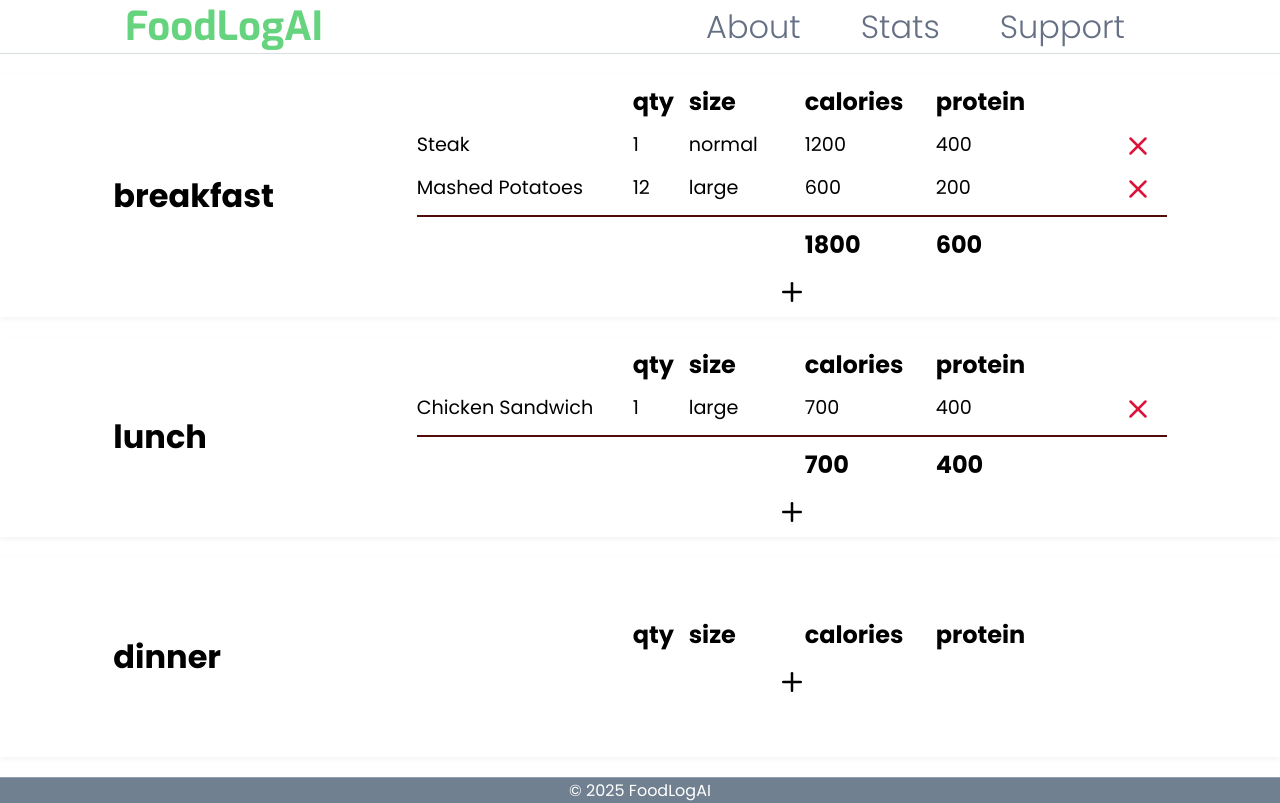
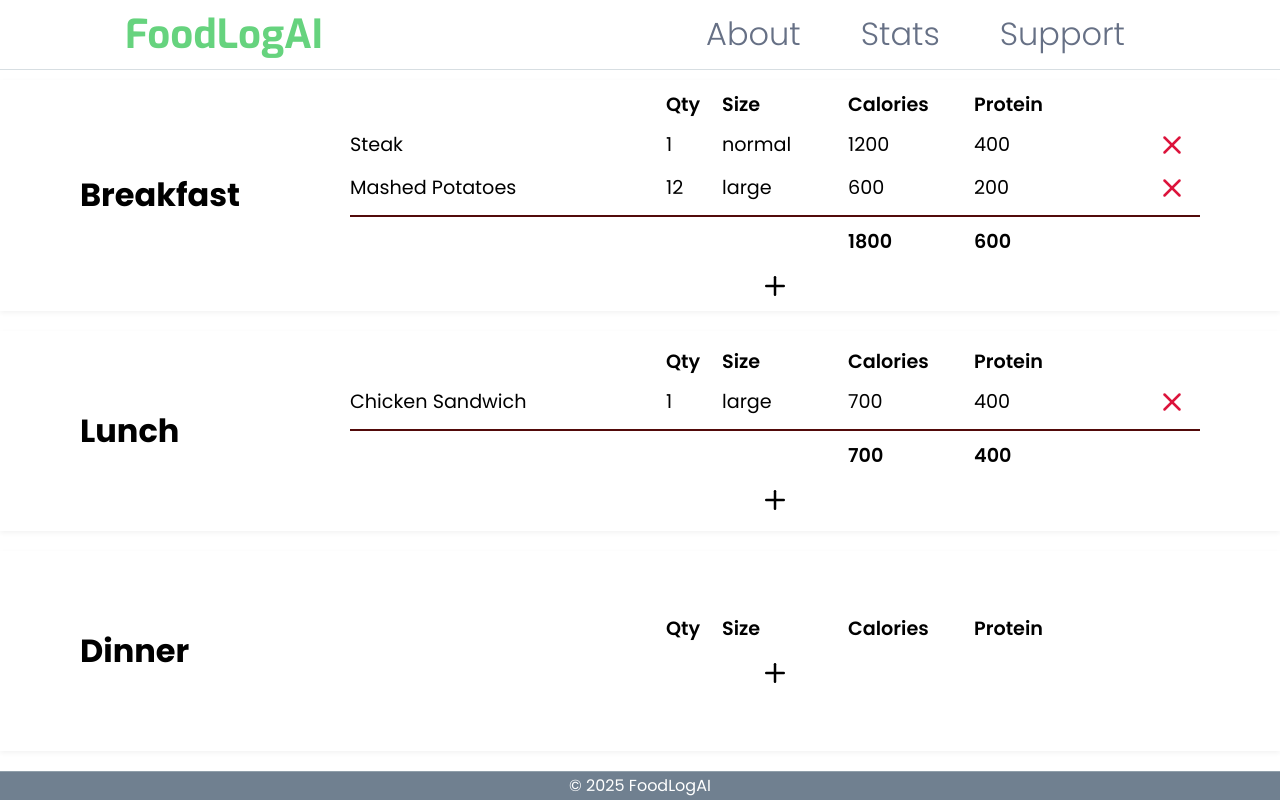
Before and after one commit to taujeng/diet, a Next.js app: page / in a window 1280 px wide. Built offline with nearby package versions, Linux system fonts and the light colour scheme.

Commit message:
style: adjust some layouts

```diff
--- a/src/app/components/meal/Meal.tsx
+++ b/src/app/components/meal/Meal.tsx
@@ -107,10 +107,10 @@ const Meal = ( {title, data, updateMeal}) => {
       <div className="meal-content">
         <div className="meal-label">
           <div className="label-name"></div>
-          <div className="label-quantity">qty</div>
-          <div className="label-size">size</div>
-          <div className="label-calories">calories</div>
-          <div className="label-protein">protein</div>
+          <div className="label-quantity">Qty</div>
+          <div className="label-size">Size</div>
+          <div className="label-calories">Calories</div>
+          <div className="label-protein">Protein</div>
           <div className="label-options"></div>
         </div>
         {data && data.map((meal, i) => (
--- a/src/app/components/meal/meal.css
+++ b/src/app/components/meal/meal.css
@@ -1,5 +1,5 @@
 .meal-container {
-  margin: 20px 0;
+  margin: 10px 0 20px;
   padding: 10px;
   min-height: 200px;
   display: flex;
@@ -16,22 +16,22 @@
   border: 1px red solid;
 }
 .meal-container .meal-content .meal-label {
-  width: 750px;
+  width: 850px;
   display: flex;
-  font-size: 1.5em;
-  font-weight: bold;
+  font-size: 1.2em;
+  font-weight: 600;
   justify-content: center;
   gap: 1rem;
 }
 .meal-container .meal-content .meal-label .label-name {
-  width: 200px;
+  width: 300px;
 }
 .meal-container .meal-content .meal-label .label-quantity {
   width: 40px;
 }
 .meal-container .meal-content .meal-label .label-size {
   flex: 1;
-  max-width: 100px;
+  width: 100px;
 }
 .meal-container .meal-content .meal-label .label-calories {
   flex: 1;
--- a/src/app/components/meal/meal.scss
+++ b/src/app/components/meal/meal.scss
@@ -1,5 +1,5 @@
 .meal-container {
-  margin: 20px 0;
+  margin: 10px 0 20px;
   padding: 10px;
   min-height: 200px;
   display: flex;
@@ -16,15 +16,15 @@
   }
   .meal-content {
     .meal-label {
-      width: 750px;
+      width: 850px;
       display: flex;
-      font-size: 1.5em;
-      font-weight: bold;
+      font-size: 1.2em;
+      font-weight: 600;
       justify-content: center;
       gap: 1rem;
       .label-name {
         // flex: 2;
-        width: 200px;
+        width: 300px;
       }
       .label-quantity {
         // flex: 1;
@@ -32,7 +32,7 @@
       }
       .label-size {
         flex: 1;
-        max-width: 100px;
+        width: 100px;
       }
       .label-calories {
         flex: 1;
--- a/src/app/components/meal/mealRow/mealRow.css
+++ b/src/app/components/meal/mealRow/mealRow.css
@@ -1,5 +1,5 @@
 .mealRow-container {
-  width: 750px;
+  width: 850px;
   display: flex;
   align-items: center;
   gap: 1rem;
@@ -8,14 +8,14 @@
   line-height: 1.5em;
 }
 .mealRow-container .meal-name {
-  width: 200px;
+  width: 300px;
 }
 .mealRow-container .meal-quantity {
   width: 40px;
 }
 .mealRow-container .meal-size {
   flex: 1;
-  max-width: 100px;
+  width: 100px;
 }
 .mealRow-container .meal-calories,
 .mealRow-container .meal-protein,
--- a/src/app/components/meal/mealRow/mealRow.scss
+++ b/src/app/components/meal/mealRow/mealRow.scss
@@ -1,6 +1,5 @@
 .mealRow-container {
-  // border: 2px orange solid;
-  width: 750px;
+  width: 850px;
   display: flex;
   align-items: center;
   gap: 1rem;
@@ -10,7 +9,7 @@
   .meal-name {
     // flex: 2;
 
-    width: 200px;
+    width: 300px;
   }
   .meal-quantity {
     width: 40px;
@@ -20,7 +19,7 @@
   // }
   .meal-size {
     flex: 1;
-    max-width: 100px;
+    width: 100px;
   }
   .meal-calories,
   .meal-protein,
--- a/src/app/page.tsx
+++ b/src/app/page.tsx
@@ -8,7 +8,7 @@ import "./home.css"
 export default function Home() {
   const [message, setMessage] = useState('')
   const [meals, setMeals] = useState({
-    breakfast: [
+    Breakfast: [
       {
         id: v4(),
         name: "Steak",
@@ -28,7 +28,7 @@ export default function Home() {
         edit: false,
       },
     ],
-    lunch: [
+    Lunch: [
       {
         id: v4(),
         name: "Chicken Sandwich",
@@ -39,7 +39,7 @@ export default function Home() {
         edit: false,
       },
     ],
-    dinner: []
+    Dinner: []
   })
 
     // Function to update meals from child components
```
Also changed, not shown: 2 other files (tests, documents, lock files or other folders).
